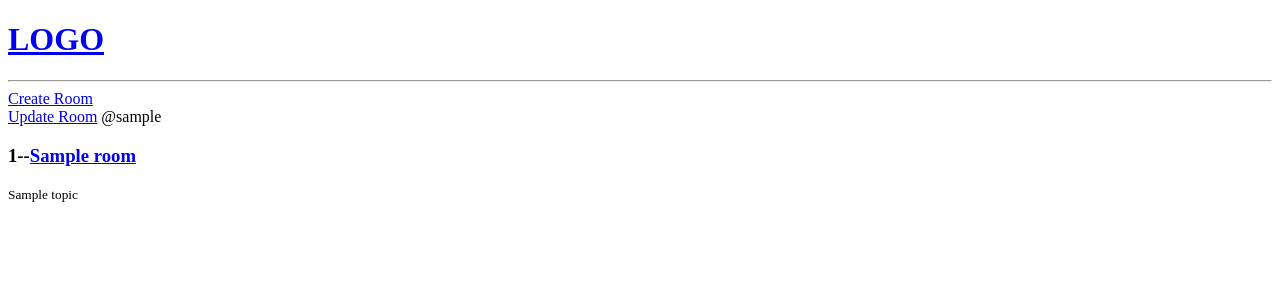
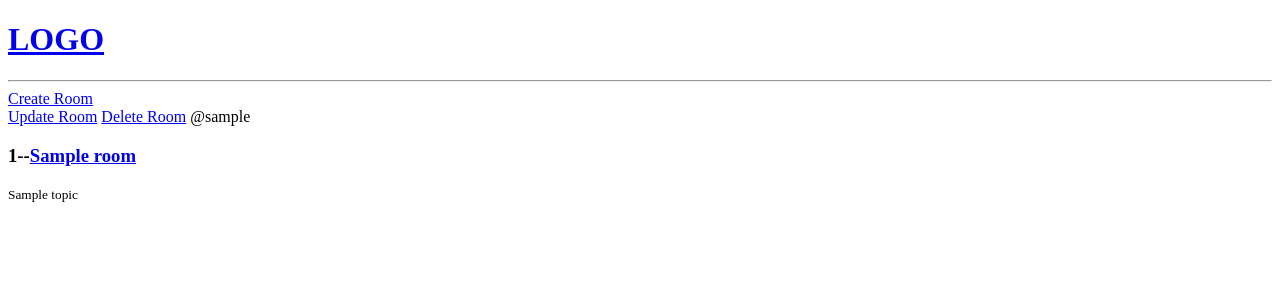
Before and after one commit to partimecoderlin/django_exericise, a Django app: page / in a window 1280 px wide. Shown: the top 300 px of the page. Run offline with Django 4.2, Linux system fonts and the light colour scheme; tables that the repository leaves empty hold one stand-in row (values such as "Sample post").

Commit message:
在页面中添加数据操作
添加room的删除功能

```diff
--- a/base/templates/base/home.html
+++ b/base/templates/base/home.html
@@ -5,6 +5,7 @@
         {% for room in rooms %}
         <div>
             <a href="{% url 'update_room' room.id %}">Update Room</a>
+            <a href="{% url 'delete_room' room.id %}">Delete Room</a>
             <span>@{{room.host}}</span>
             <h3>{{room.id}}--<a href="{% url 'room' room.id %}">{{room.name}}</a></h3>
             <small>{{room.topic.name}}</small>
--- a/base/urls.py
+++ b/base/urls.py
@@ -6,4 +6,5 @@ urlpatterns = [
     path('room/<str:pk>/', views.room, name='room'),
     path('create_room/', views.createRoom, name='create_room'),
     path('update_room/<str:pk>/', views.updateRoom, name='update_room'),
+    path('delelte_room/<str:pk>/', views.deleteRoom, name='delete_room'),
 ]
--- a/base/views.py
+++ b/base/views.py
@@ -1,4 +1,4 @@
-from django.shortcuts import render,redirect
+from django.shortcuts import render, redirect
 from .forms import RoomForm
 from . import models
 
@@ -20,7 +20,7 @@ def room(request, pk):
 def createRoom(request):
     form = RoomForm()
     if request.method == 'POST':
-        form=RoomForm(request.POST)
+        form = RoomForm(request.POST)
         if form.is_valid():
             form.save()
             return redirect('home')
@@ -29,20 +29,30 @@ def createRoom(request):
 
     return render(request, 'base/room_form.html', context)
 
-def updateRoom(request,pk):
+
+def updateRoom(request, pk):
     # 在room表中取得id为pk的数据
-    room=models.Room.objects.get(id=int(pk))
+    room = models.Room.objects.get(id=int(pk))
     # 用上面的数据生成form供用户输入
-    form=RoomForm(instance=room)
+    form = RoomForm(instance=room)
     # 当客户端post数据到这个view
-    if request.method=='POST':
+    if request.method == 'POST':
         # 用room查找到数据表中的数据，并用post数据更新数据表
-        form=RoomForm(request.POST,instance=room)
+        form = RoomForm(request.POST, instance=room)
         # 如果form的数据合法？
         if form.is_valid():
             # 保存数据和重新引导用户会主页
             form.save()
             return redirect('home')
     # 供用户输入的form作为参数传给render
-    context={'form':form}
-    return render(request,'base/room_form.html',context)
+    context = {'form': form}
+    return render(request, 'base/room_form.html', context)
+
+
+def deleteRoom(request, pk):
+    room = models.Room.objects.get(id=int(pk))
+    if request.method == 'POST':
+        room.delete()
+        return redirect('home')
+    context = {'obj': room}
+    return render(request, 'base/delete.html', context)
```
Also changed, not shown: base/templates/base/delete.html (added, +11 -0 lines).
